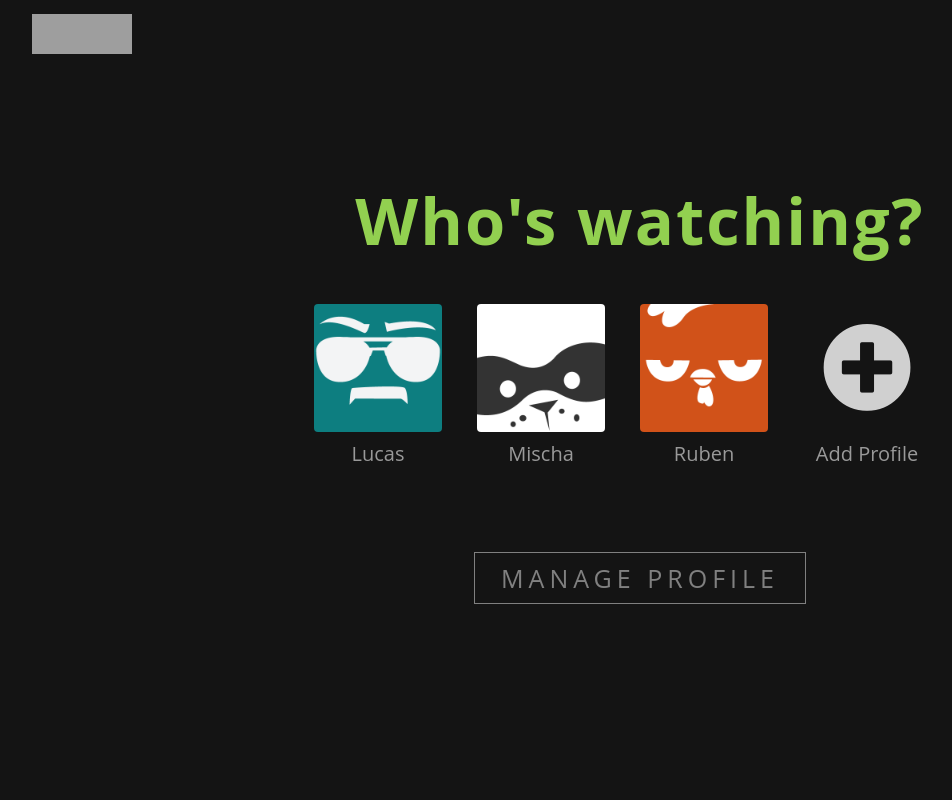
After one commit to lucas-giovanni/Hobo, a PHP site: page /whoswatching.php in a window 1280 px wide. The commit adds this page. Shown: the whole page, without its empty margins (0-952 px from the left). Run offline with PHP 8.4, Linux system fonts and the light colour scheme; grey boxes are pictures that could not be loaded.

Commit message:
who;s watching page gemaakt + js file gemaakt

```diff
--- a/css/style.css
+++ b/css/style.css
@@ -13,7 +13,7 @@ a {
 }
 
 .white-background {
-  color: #FFFFFF;
+  background-color: #fff;
 }
 
 .black-block {
@@ -109,3 +109,160 @@ a {
 .inlog-Register a {
   color: #92D050;
 }
+
+/******Who's watching*****/
+@import url("https://fonts.googleapis.com/css2?family=Open+Sans:wght@300;400;600&display=swap");
+
+.whoIsWatching {
+  width: 100vw;
+  min-height: 100vh;
+  background-color: #141414;
+}
+
+.logo-section {
+  width: 95vw;
+  margin: auto;
+  height: 7rem;
+  background-color: rgb(20, 20, 20);
+  /* background-color: red; */
+  display: flex;
+  justify-content: flex-start;
+  align-items: center;
+}
+
+.logo-section a img {
+  width: 10rem;
+  height: 4rem;
+  cursor: pointer;
+}
+
+.who-div {
+  width: 100vw;
+  height: 80vh;
+  /* background-color: rosybrown; */
+  display: flex;
+  justify-content: center;
+  align-items: center;
+  flex-direction: column;
+  color: #fff;
+}
+
+.who-div h1 {
+  font-size: 6.5rem;
+  letter-spacing: 0.2rem;
+  font-size: 600;
+}
+
+.memberDiv {
+  display: flex;
+  justify-content: center;
+  align-items: center;
+  flex-wrap: wrap;
+}
+
+.memberDiv .btn,
+.addIcon {
+  height: 10vw;
+  min-height: 8.4rem;
+  max-height: 20rem;
+  width: 10vw;
+  min-width: 8.4px;
+  max-width: 20rem;
+  border-radius: 0.4rem;
+  border: none;
+  outline: none;
+  margin-top: 4rem;
+  margin-right: 3.5rem;
+  position: relative;
+  cursor: pointer;
+  background-repeat: no-repeat;
+  background-size: cover;
+}
+
+.memberDiv .btn:nth-child(1) {
+  background-image: url("../images/user4.png");
+}
+
+.memberDiv .btn:nth-child(2) {
+  background-image: url("../images/user5.png");
+}
+
+.memberDiv .btn:nth-child(3) {
+  background-image: url("../images/user6.png");
+}
+
+.memberDiv .btn:nth-child(4) {
+  background-image: url("../images/user1.png");
+}
+
+.memberDiv .btn:nth-child(5) {
+  background-image: url("../images/user2.png");
+}
+
+.memberDiv .btn:nth-child(6) {
+  background-image: url("../images/user3.png");
+}
+
+.memberDiv .btn:nth-child(7) {
+  background-image: url("../images/user3.png");
+}
+
+.memberDiv .btn:hover {
+  box-shadow: inset 0 0 0 5px #92D050;
+}
+
+.memberDiv .btn span,
+.addIcon span {
+  width: inherit;
+  /* background-color: red; */
+  position: absolute;
+  bottom: -3.5rem;
+  left: 0;
+  text-transform: capitalize;
+  color: rgb(153, 153, 153);
+  font-size: 2rem;
+}
+
+.fa-plus-circle {
+  font-size: 7vw;
+  color: #fff;
+  opacity: 0.8;
+}
+
+.addIcon {
+  background-color: transparent;
+}
+
+.addIcon:hover {
+  background-color: #92D050;
+}
+
+.addicon:hover>.fa-plus-circle {
+  opacity: 1;
+}
+
+.manageProfile {
+  border: 1px solid grey;
+  color: grey;
+  text-transform: uppercase;
+  padding: 0.8rem 2.6rem;
+  letter-spacing: 0.5rem;
+  font-size: 2.5rem;
+  margin-top: 12rem;
+  background-color: transparent;
+  cursor: pointer;
+}
+
+.manageProfile:hover {
+  border: 1px solid #fff;
+  color: #fff;
+}
+
+/*****Register2*****/
+.blocks p {
+  background-color: #92D050;
+  /* padding: 50px; */
+  padding: 50px 30px;
+  width: 30px;
+  text-align: center;
+}
--- a/inlog.php
+++ b/inlog.php
@@ -16,7 +16,7 @@
       </div>
       <div class=""><br>
         <div class="form-knop">
-          <a href="#">Sign In</a>
+          <a href="whoswatching.php">Sign In</a>
         </div>
         <form class="inlog-privacy" action="/action_page.php">
           <!-- <input type="submit" value="Submit"><br> -->
--- /dev/null
+++ b/js/script.js
@@ -0,0 +1,30 @@
+const users = ['Lucas', 'Mischa', 'Ruben'];
+
+const memberDiv = document.querySelector('.memberDiv');
+const addIcon = document.querySelector('.addIcon');
+
+const userIcons = () => {
+    users.reverse();
+    users.map((curElem) => {
+        memberDiv.insertAdjacentHTML('afterbegin', `
+        <button type="reset" onclick="location.href='inlog.php'" class="btn"><span>${curElem}</span></button>
+        `);
+    })
+};
+
+addIcon.addEventListener('click', () => {
+    let userName = prompt('please enter your name');
+
+    if(userName != null && !users.includes(userName)){
+        users.push(userName);
+        console.log(users);
+        memberDiv.insertAdjacentHTML('afterbegin', `
+        <button type="reset" onclick="location.href='inlog.php'" class="btn"><span>${userName}</span></button>
+        `);
+    }else{
+        alert('username already exist');
+    }
+})
+
+
+userIcons();
--- /dev/null
+++ b/whoswatching.php
@@ -0,0 +1,41 @@
+<!DOCTYPE html>
+<html lang="en">
+
+<head>
+  <meta charset="UTF-8">
+  <meta name="viewport" ontent="width=device-width, initial-scale=1.0">
+  <title>Who's watching</title>
+  <link rel="stylesheet" href="https://cdnjs.cloudflare.com/ajax/libs/font-awesome/5.15.0/css/all.min.css" integrity="sha512-BnbUDfEUfV0Slx6TunuB042k9tuKe3xrD6q4mg5Ed72LTgzDIcLPxg6yI2gcMFRyomt+yJJxE+zJwNmxki6/RA==" crossorigin="anonymous" />
+  <link rel="stylesheet" href="css/style.css">
+  <style media="screen">
+  * {
+    margin: 0;
+    padding: 0;
+    box-sizing: border-box;
+    font-family: "Open Sans", sans-serif;
+  }
+
+  html {
+    font-size: 62.5%;
+  }
+  </style>
+</head>
+
+<body>
+  <div class="whoIsWatching">
+    <div class="logo-section">
+      <a href="#"><img src="images/logo.png" alt="logo"></a>
+    </div>
+
+    <div class="who-div">
+      <h1 class="green-text">Who's watching?</h1>
+      <div class="memberDiv">
+        <button class="addIcon"><i class="fas fa-plus-circle"></i> <span>Add Profile</span></button>
+      </div>
+      <button class="manageProfile">manage Profile</button>
+    </div>
+  </div>
+  <script src="js/script.js"></script>
+</body>
+
+</html>
```
Also changed, not shown: registers2.php (+28 -1 lines), images/user1.png (added), images/user2.png (added), images/user3.png (added), images/user4.png (added), images/user5.png (added), images/user6.png (added).
